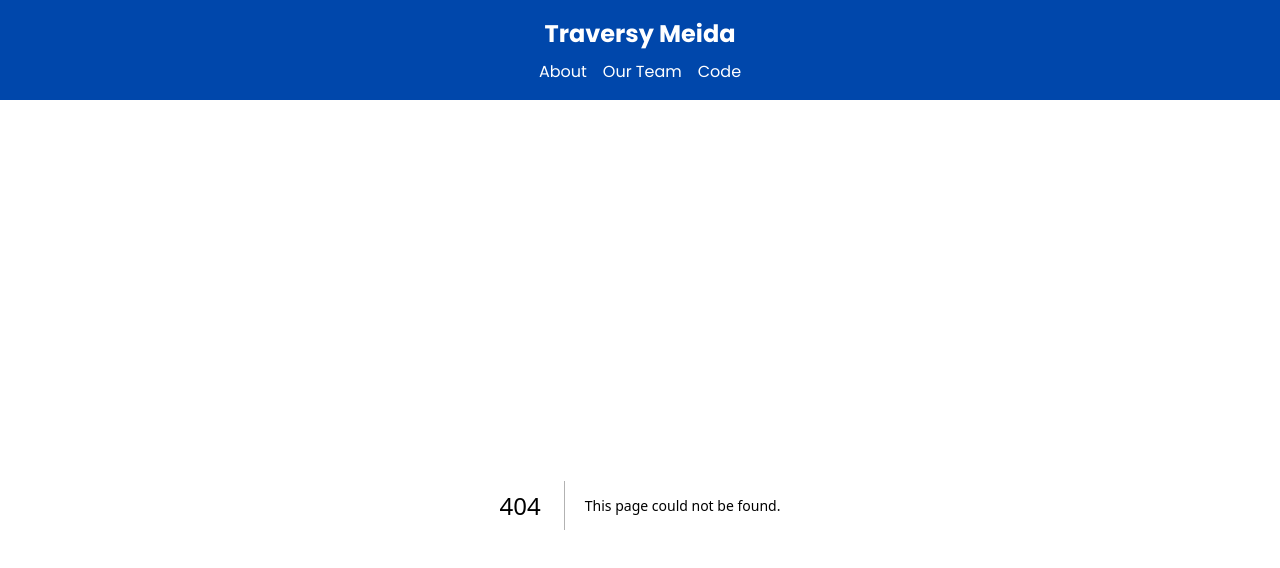
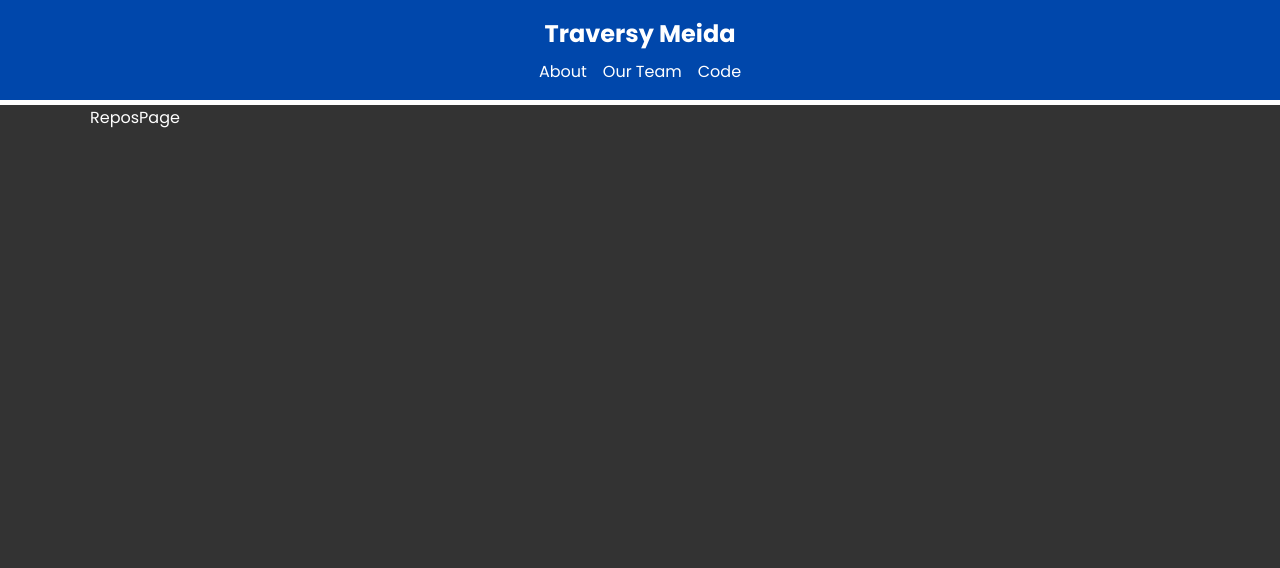
Before and after one commit to martinniee/next_13_crash, a Next.js app: page /code/repos in a window 1280 px wide. Before the commit this address had no page. Shown: the top 568 px of the page. Built offline with nearby package versions, Linux system fonts and the light colour scheme.

Commit message:
React Server Components , use client

```diff
--- /dev/null
+++ b/app/code/repos/page.jsx
@@ -0,0 +1,5 @@
+const ReposPage = () => {
+	return <div>ReposPage</div>;
+};
+
+export default ReposPage;
```
Also changed, not shown: app/components/Header.jsx (+6 -1 lines).
